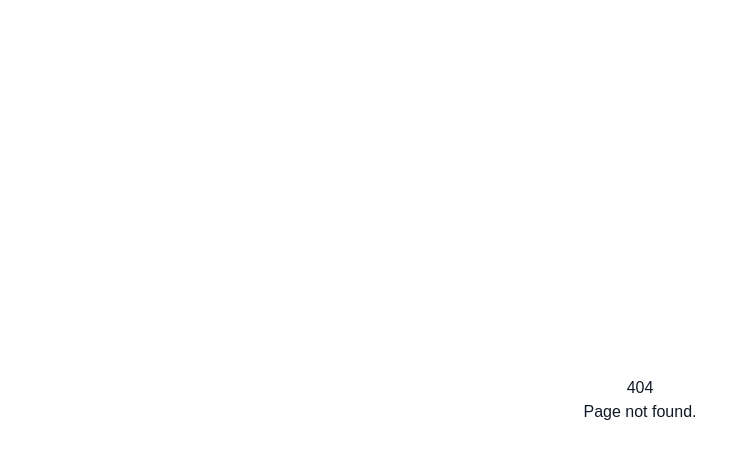
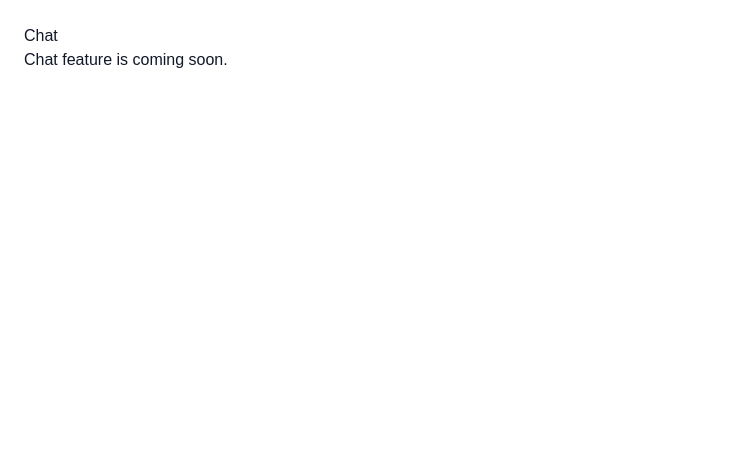
Before and after one commit to kuldeepvermas6364-oss/Momento-0.2, a Next.js app: page /chat in a window 1280 px wide. Before the commit this address had no page. Shown: the top 458 px of the page, without its empty margins (0-731 px from the left). Built offline with nearby package versions, Linux system fonts and the light colour scheme.

Commit message:
Create ChatPage component with placeholder message

```diff
--- /dev/null
+++ b/app/chat/page.tsx
@@ -0,0 +1,8 @@
+export default function ChatPage() {
+  return (
+    <main style={{ padding: "24px" }}>
+      <h1>Chat</h1>
+      <p>Chat feature is coming soon.</p>
+    </main>
+  );
+}
```
